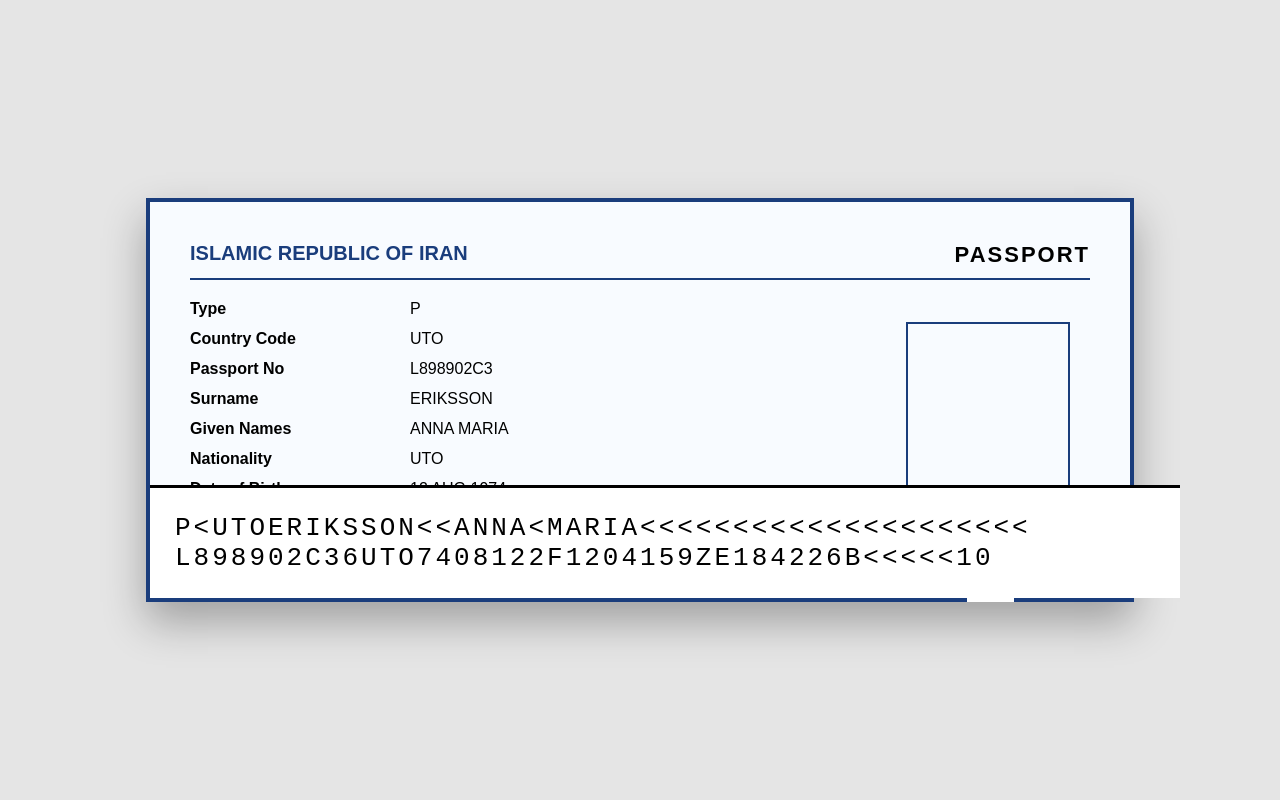
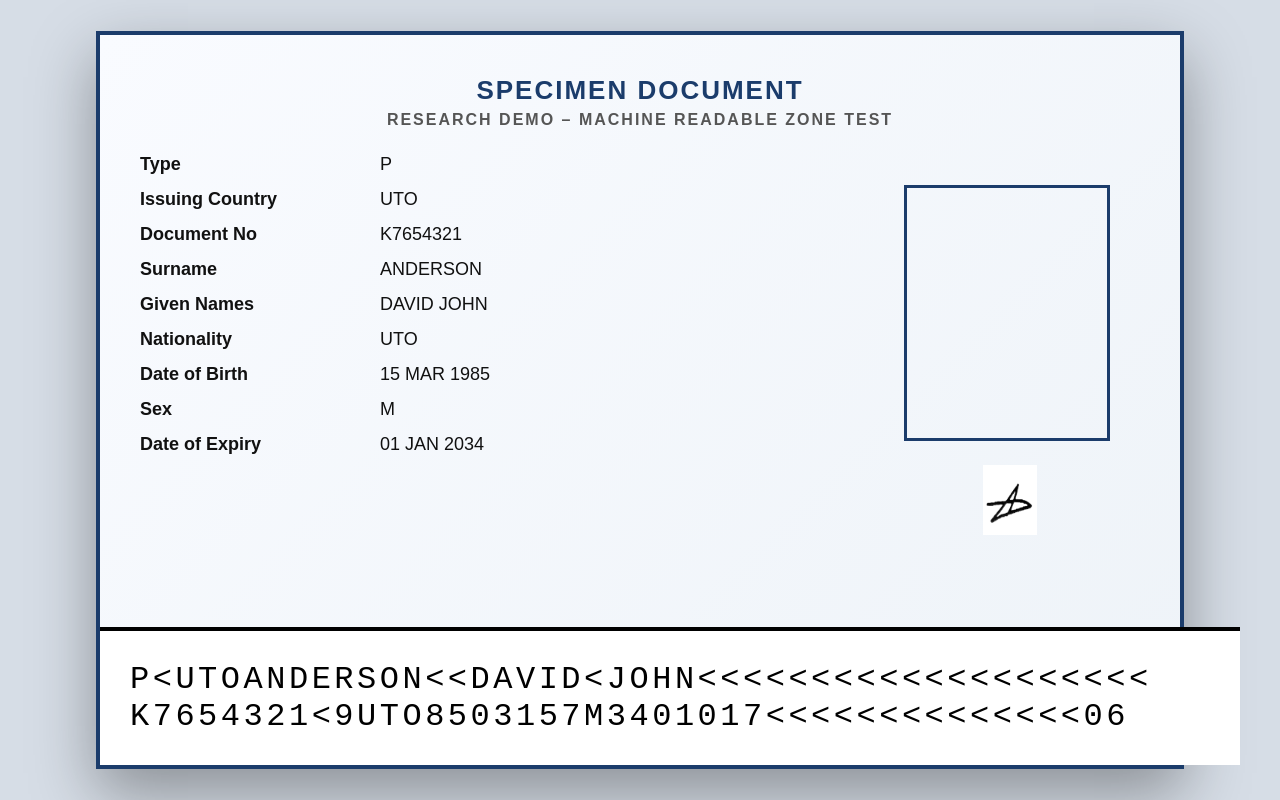
Before and after one commit to ahashemi2021at-gif/passport-demo, a plain HTML site: page passport.html.html in a window 1280 px wide. Drawn offline with Linux system fonts and the light colour scheme.

Commit message:
Add files via upload

```diff
--- a/passport.html.html
+++ b/passport.html.html
@@ -2,11 +2,12 @@
 <html>
 <head>
 <meta charset="UTF-8">
-<title>Passport Demo - MRZ Valid</title>
+<title>Research Demo Document</title>
+
 <style>
 body{
     margin:0;
-    background:#e5e5e5;
+    background:#d6dde6;
     display:flex;
     justify-content:center;
     align-items:center;
@@ -14,40 +15,41 @@ body{
     font-family:Arial, sans-serif;
 }
 
-.passport{
-    width:900px;
-    background:#f8fbff;
-    border:4px solid #1a3d7c;
+.document{
+    width:1000px;
+    height:650px;
+    background:linear-gradient(135deg,#f9fbff,#eef3f8);
+    border:4px solid #1b3c6b;
+    box-shadow:0 25px 60px rgba(0,0,0,0.35);
     padding:40px;
     position:relative;
-    box-shadow:0 20px 40px rgba(0,0,0,0.3);
 }
 
 .header{
-    display:flex;
-    justify-content:space-between;
-    border-bottom:2px solid #1a3d7c;
-    padding-bottom:10px;
-    margin-bottom:20px;
+    text-align:center;
+    color:#1b3c6b;
+    font-weight:bold;
+    letter-spacing:2px;
+    margin-bottom:25px;
 }
 
-.country{
-    font-size:20px;
-    font-weight:bold;
-    color:#1a3d7c;
+.header h1{
+    margin:0;
+    font-size:26px;
 }
 
-.title{
-    font-size:22px;
-    font-weight:bold;
-    letter-spacing:2px;
+.header h2{
+    margin:5px 0 0;
+    font-size:16px;
+    color:#555;
 }
 
 .info{
     display:grid;
-    grid-template-columns:220px 1fr;
-    row-gap:12px;
-    font-size:16px;
+    grid-template-columns:240px 1fr;
+    row-gap:14px;
+    font-size:18px;
+    color:#111;
 }
 
 .label{
@@ -56,20 +58,20 @@ body{
 
 .photo{
     position:absolute;
-    right:60px;
-    top:120px;
-    width:160px;
-    height:200px;
-    border:2px solid #1a3d7c;
+    right:70px;
+    top:150px;
+    width:200px;
+    height:250px;
+    border:3px solid #1b3c6b;
     background:url('photo.jpg') center/cover no-repeat;
 }
 
 .signature{
     position:absolute;
-    right:60px;
-    top:340px;
-    width:160px;
-    height:60px;
+    right:70px;
+    top:430px;
+    width:200px;
+    height:70px;
     background:url('signature.png') center/contain no-repeat;
 }
 
@@ -78,43 +80,45 @@ body{
     bottom:0;
     left:0;
     width:100%;
-    background:#fff;
-    padding:25px;
-    font-family:monospace;
-    font-size:26px;
-    letter-spacing:3px;
+    background:#ffffff;
+    border-top:4px solid #000;
+    padding:30px;
+    font-family:"Courier New", monospace;
+    font-size:32px;
+    letter-spacing:3.5px;
     color:#000;
-    border-top:3px solid #000;
 }
 </style>
 </head>
+
 <body>
 
-<div class="passport">
+<div class="document">
 
 <div class="header">
-        <div class="country">ISLAMIC REPUBLIC OF IRAN</div>
-        <div class="title">PASSPORT</div>
+    <h1>SPECIMEN DOCUMENT</h1>
+    <h2>RESEARCH DEMO – MACHINE READABLE ZONE TEST</h2>
 </div>
 
 <div class="info">
     <div class="label">Type</div><div>P</div>
-        <div class="label">Country Code</div><div>UTO</div>
-        <div class="label">Passport No</div><div>L898902C3</div>
-        <div class="label">Surname</div><div>ERIKSSON</div>
-        <div class="label">Given Names</div><div>ANNA MARIA</div>
+    <div class="label">Issuing Country</div><div>UTO</div>
+    <div class="label">Document No</div><div>K7654321</div>
+    <div class="label">Surname</div><div>ANDERSON</div>
+    <div class="label">Given Names</div><div>DAVID JOHN</div>
     <div class="label">Nationality</div><div>UTO</div>
-        <div class="label">Date of Birth</div><div>12 AUG 1974</div>
-        <div class="label">Sex</div><div>F</div>
-        <div class="label">Date of Expiry</div><div>15 APR 2012</div>
+    <div class="label">Date of Birth</div><div>15 MAR 1985</div>
+    <div class="label">Sex</div><div>M</div>
+    <div class="label">Date of Expiry</div><div>01 JAN 2034</div>
 </div>
 
 <div class="photo"></div>
 <div class="signature"></div>
 
 <div class="mrz">
-P&lt;UTOERIKSSON&lt;&lt;ANNA&lt;MARIA&lt;&lt;&lt;&lt;&lt;&lt;&lt;&lt;&lt;&lt;&lt;&lt;&lt;&lt;&lt;&lt;&lt;&lt;&lt;&lt;&lt;<br>
-L898902C36UTO7408122F1204159ZE184226B&lt;&lt;&lt;&lt;&lt;10
+P&lt;UTOANDERSON&lt;&lt;DAVID&lt;JOHN<<<<<<<<<<<<<<<<<<<<
+<br>
+K7654321&lt;9UTO8503157M3401017<<<<<<<<<<<<<<06
 </div>
 
 </div>
```
Lines whose indentation alone changed are shown as unchanged.
